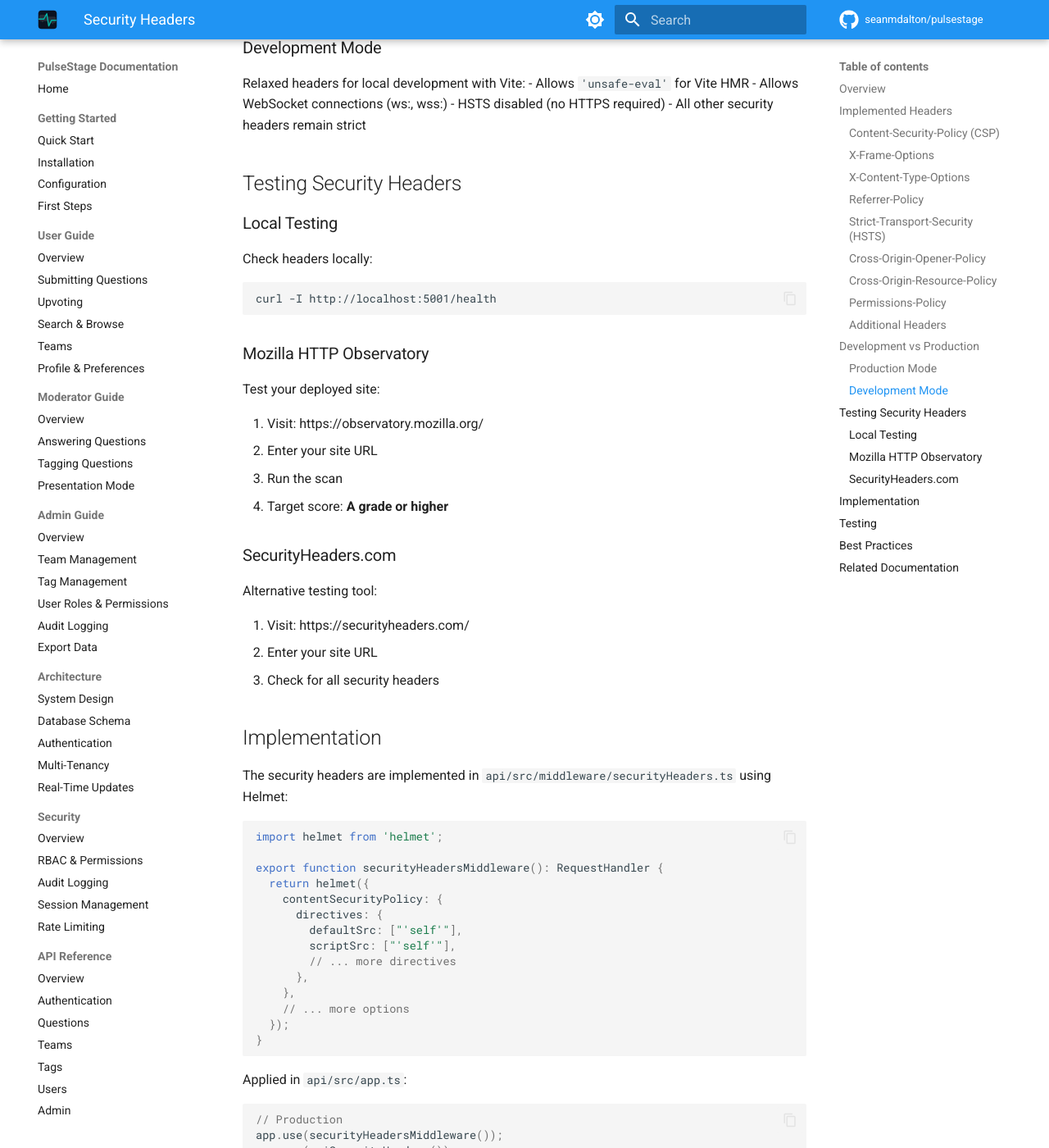
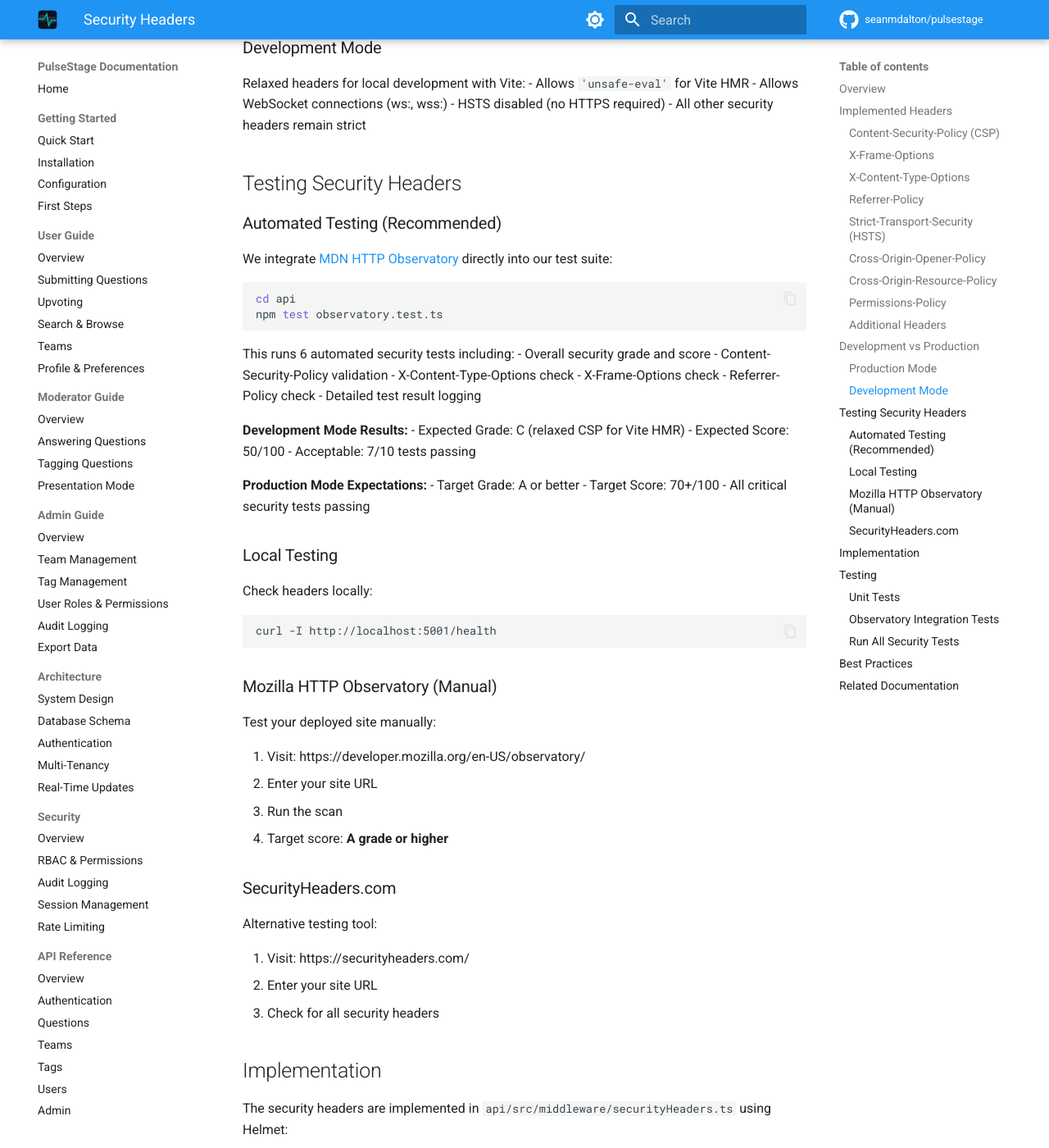
Before and after one commit to seanmdalton/pulsestage, an MkDocs documentation site: the page built from docs/security/security-headers.md, in a window 1280 px wide and 1400 px high, scrolled down 2368 px. Shown: the whole window at 82% size. Built offline with MkDocs 1.6.1 and Material for MkDocs 9.7.7, drawn with Linux system fonts in a browser that asks for light colours; comment, search, counter and statistics services are not loaded; the version menu is left out; some of the changed text lies outside the part shown.

Commit message:
docs(security): update Security Headers docs with Observatory integration
- Document automated Observatory testing
- Add test commands and examples
- Explain dev vs production expectations
- Show expected test results
- Link to MDN Observatory GitHub repo

````diff
--- a/docs/security/security-headers.md
+++ b/docs/security/security-headers.md
@@ -112,6 +112,33 @@ Relaxed headers for local development with Vite:
 
 ## Testing Security Headers
 
+### Automated Testing (Recommended)
+
+We integrate [MDN HTTP Observatory](https://github.com/mdn/mdn-http-observatory/) directly into our test suite:
+
+```bash
+cd api
+npm test observatory.test.ts
+```
+
+This runs 6 automated security tests including:
+- Overall security grade and score
+- Content-Security-Policy validation
+- X-Content-Type-Options check
+- X-Frame-Options check
+- Referrer-Policy check
+- Detailed test result logging
+
+**Development Mode Results:**
+- Expected Grade: C (relaxed CSP for Vite HMR)
+- Expected Score: 50/100
+- Acceptable: 7/10 tests passing
+
+**Production Mode Expectations:**
+- Target Grade: A or better
+- Target Score: 70+/100
+- All critical security tests passing
+
 ### Local Testing
 
 Check headers locally:
@@ -120,11 +147,11 @@ Check headers locally:
 curl -I http://localhost:5001/health
 ```
 
-### Mozilla HTTP Observatory
+### Mozilla HTTP Observatory (Manual)
 
-Test your deployed site:
+Test your deployed site manually:
 
-1. Visit: https://observatory.mozilla.org/
+1. Visit: https://developer.mozilla.org/en-US/observatory/
 2. Enter your site URL
 3. Run the scan
 4. Target score: **A grade or higher**
@@ -172,6 +199,8 @@ app.use(apiSecurityHeaders());
 
 ## Testing
 
+### Unit Tests
+
 Comprehensive test suite in `api/src/middleware/securityHeaders.test.ts`:
 
 - 17 security header tests
@@ -180,11 +209,31 @@ Comprehensive test suite in `api/src/middleware/securityHeaders.test.ts`:
 - Tests CSP directives
 - Validates Mozilla Observatory requirements
 
-Run tests:
+```bash
+cd api
+npm test securityHeaders.test.ts
+```
+
+### Observatory Integration Tests
+
+Automated MDN HTTP Observatory scanning in `api/src/middleware/observatory.test.ts`:
+
+- 6 automated Observatory tests
+- Runs actual security scanner against local server
+- Validates grade and score
+- Tests specific security headers
+- Provides detailed results
 
 ```bash
 cd api
-npm test securityHeaders.test.ts
+npm test observatory.test.ts
+```
+
+### Run All Security Tests
+
+```bash
+cd api
+npm test -- --grep "security|observatory"
 ```
 
 ## Best Practices
````
